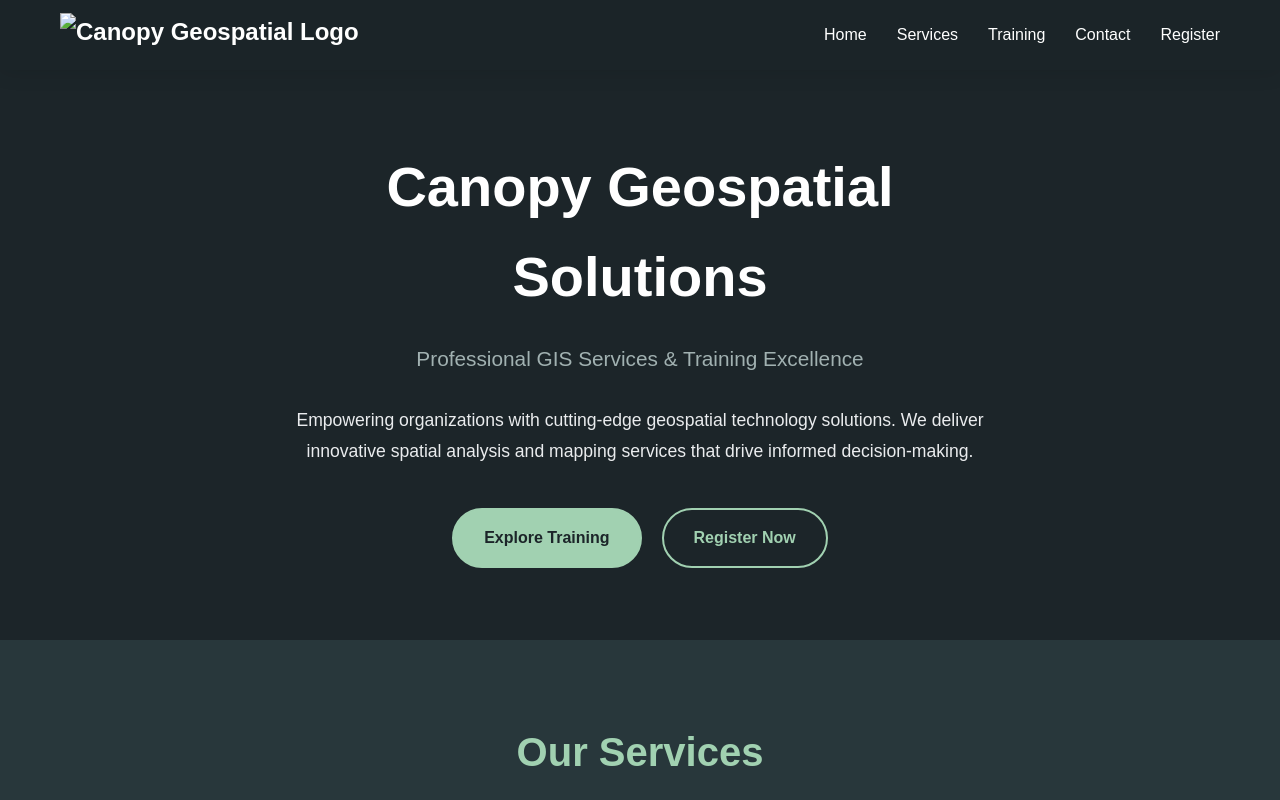
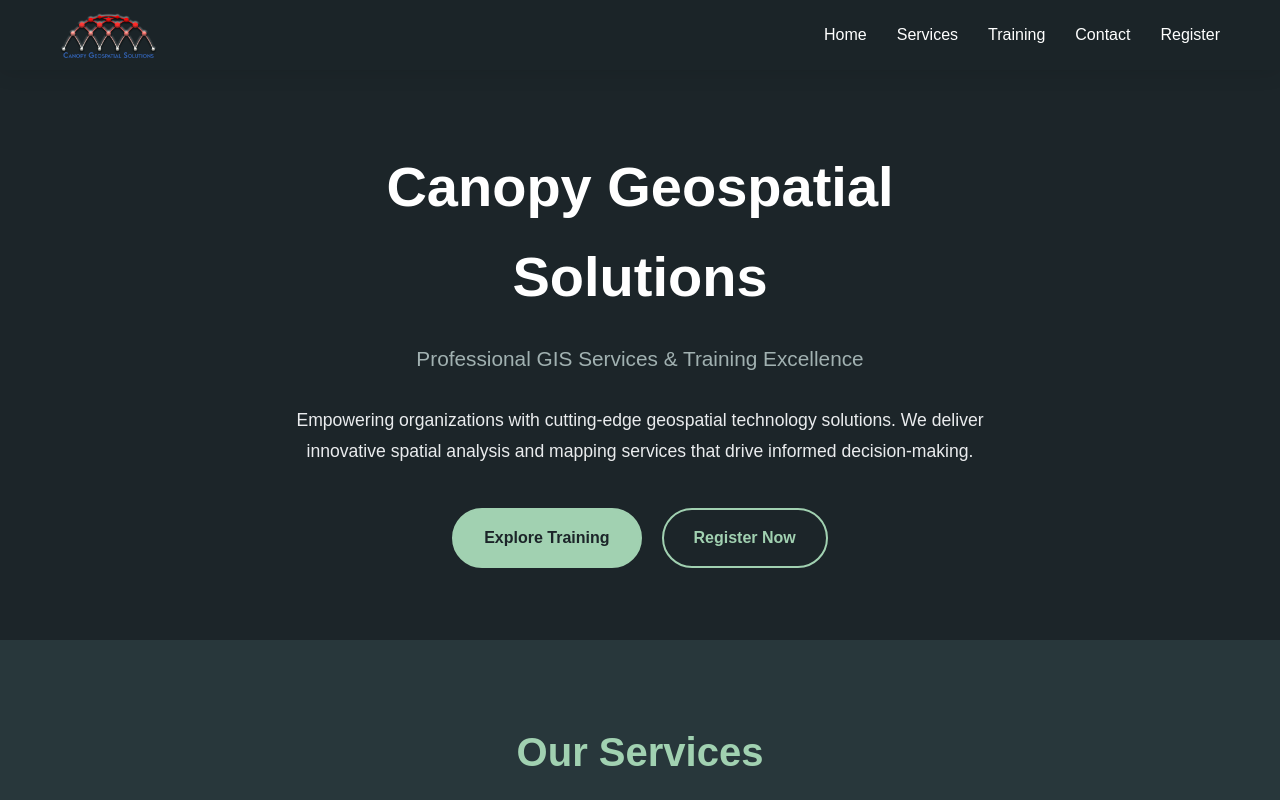
Before and after one commit to infocanopygs/Canopy-GS, a plain HTML site: page index.html in a window 1280 px wide. Shown: the top 800 px of the page. Drawn offline with Linux system fonts and the light colour scheme.

Commit message:
Update index.html

```diff
--- a/index.html
+++ b/index.html
@@ -165,7 +165,7 @@
         <header class="header">
             <div class="nav-container">
                 <div class="logo">
-                    <img src="images/logo.png" alt="Canopy Geospatial Logo">
+                    <img src="logo.png" alt="Canopy Geospatial Logo">
                 </div>
                 <nav>
                     <ul class="nav-menu">
```
